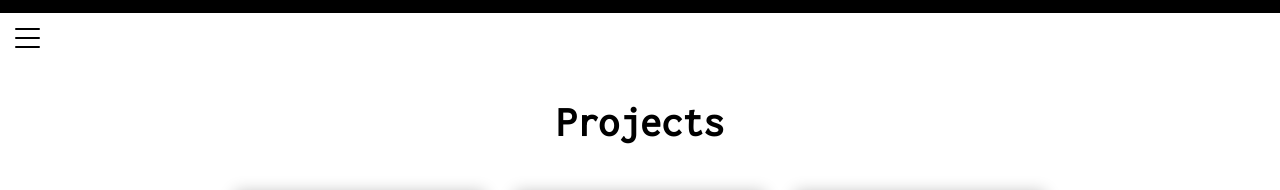
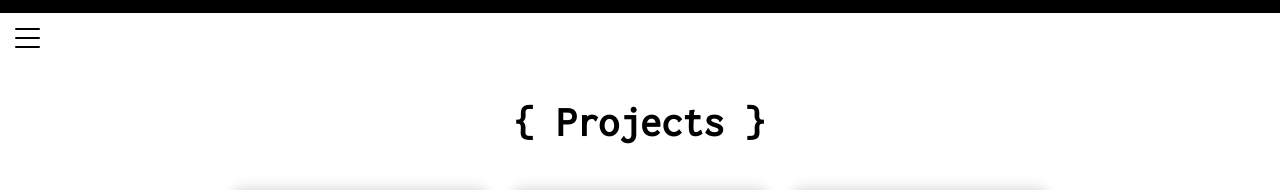
Before and after one commit to tinoschroeter/tino.sh, a React (Create React App) app in the folder projects/: page / in a window 1280 px wide. Shown: the top 190 px of the page. Built offline with nearby package versions, Linux system fonts and the light colour scheme.

Commit message:
add Braces

```diff
--- a/projects/src/App.js
+++ b/projects/src/App.js
@@ -147,7 +147,7 @@ const App = () => {
     <div>
       <Menu color="black" />
       <main className="page-content">
-        <h1 className="page-title">Projects</h1>
+        <h1 className="page-title">&#123; Projects &#125;</h1>
         <ul className="projects">
           {projects.map((item) => (
             <Projects key={item.title} item={item} />
```
